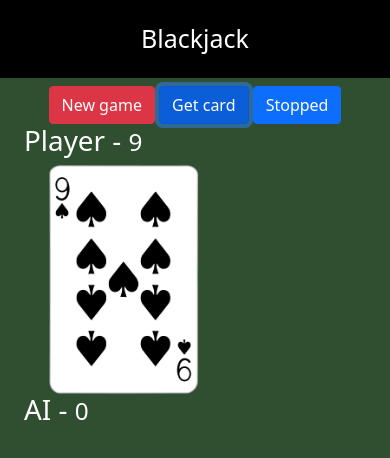
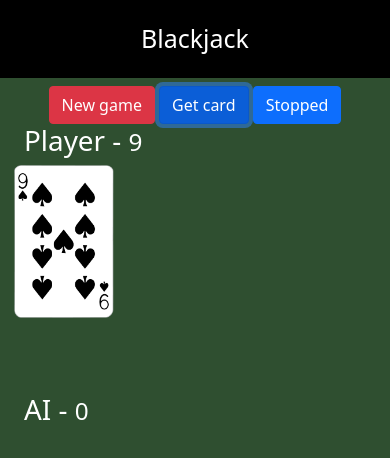
Before and after one commit to ProgrammeRoy/blackjack, a plain HTML site: page index.html in a window 390 px wide. Both pictures are taken after a click on the button "Get card". Drawn offline with nearby package versions, Linux system fonts and the light colour scheme.

Commit message:
make responsive

```diff
--- a/assets/css/styles.css
+++ b/assets/css/styles.css
@@ -16,9 +16,17 @@ body {
 
 .carta {
     position: relative;
-    width: 150px;
-    left: 100px;
-    margin-left: -75px;
+    width: 100px;
+    left: 45px;
+    margin-left: -55px;
+}
+
+@media (min-width: 600px) {
+    .carta {
+        width: 150px;
+        left: 100px;
+        margin-left: -75px;
+    }
 }
 
 #jugador-cartas,
```
